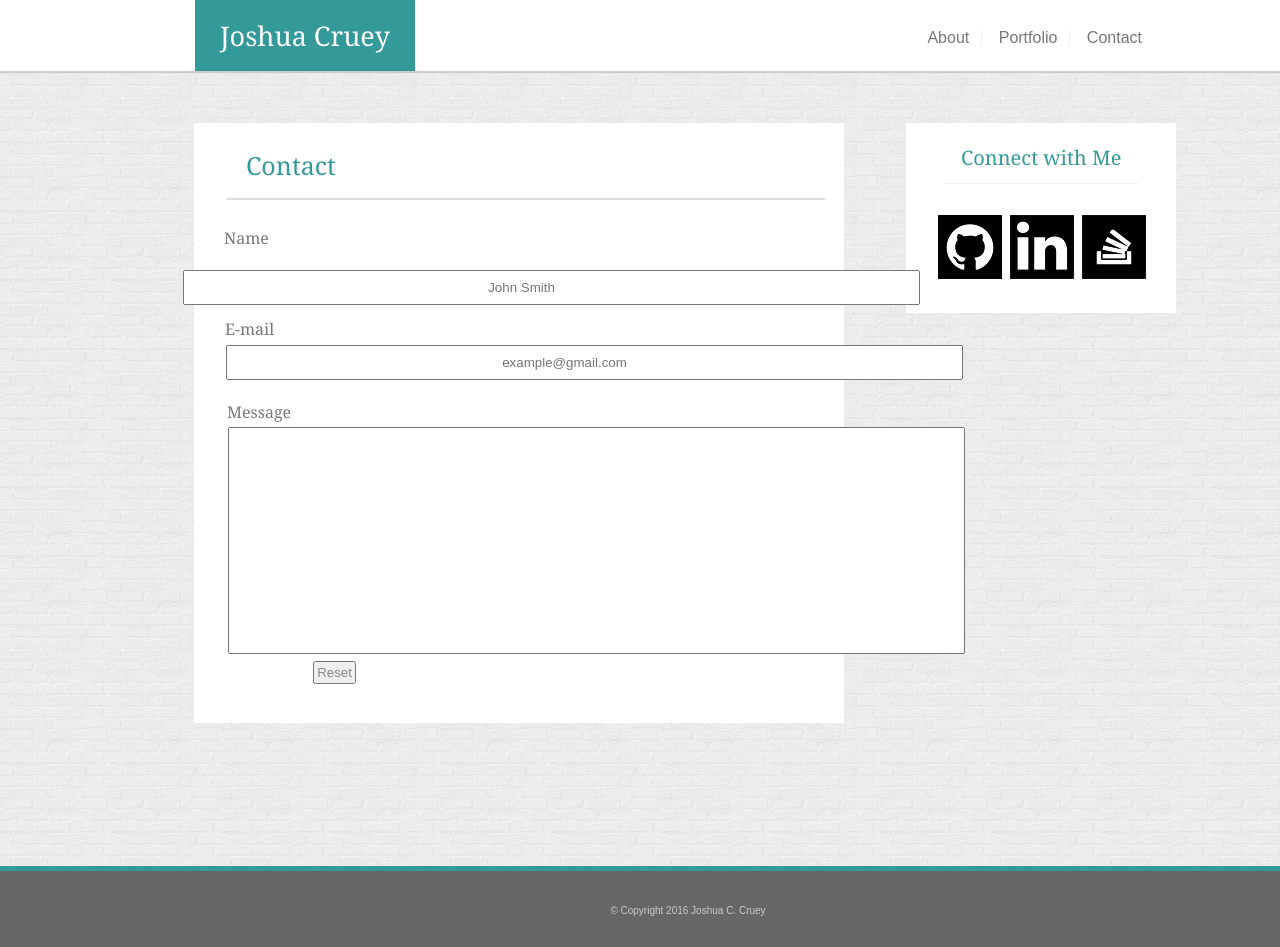
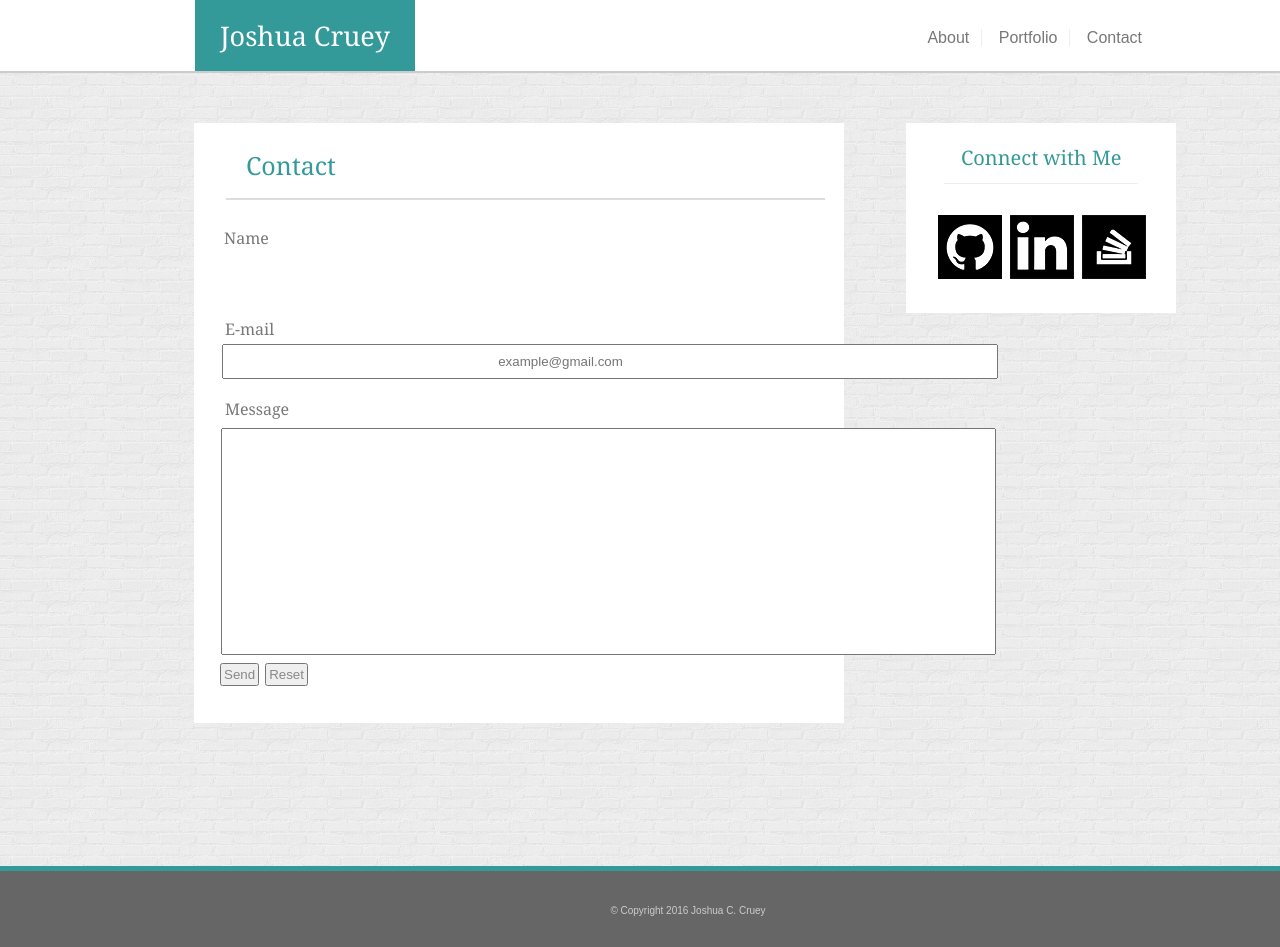
Before and after one commit to jcruey/Basic-Portfolio, a PHP site: page /contact.html in a window 1280 px wide; the page is wider, and only the part inside the window is pictured. Run offline with PHP 8.4, Linux system fonts and the light colour scheme.

Commit message:
more contact css changes

```diff
--- a/assets/css/style.css
+++ b/assets/css/style.css
@@ -108,48 +108,48 @@ iframe {
 #submit {
     float: left;
     position: relative;
-    left: -560px;
-    top: 318px;
+    left: 16px;
+    top: 92px;
 }
 #submit:hover {
 	float: left;
     position: relative;
-    left: -560px;
-    top: 318px;
+    left: 16px;
+    top: 92px;
     color:#1acdc4;
 }
 #reset {
 	float: left;
     position: relative;
-    left: 70px;
-    top: 90px;
+    left: 22px;
+    top: 92px;
 }
 #reset:hover {
 	float: left;
     position: relative;
-    left: 70px;
-    top: 90px;
+    left: 22px;
+    top: 92px;
     color:#1acdc4;
 }
 #messageinput {
 	position: relative;
-    top: 83px;
-    left: 24px;
+    top: 84px;
+    left: 17px;
     padding: 8px;
     padding-bottom: 200px;
-    padding-right: 68px;
+    padding-right: 106px;
 }
 #messagetag {
     position: relative;
-    top: 76px;
-    left: 23px;
+    top: 73px;
+    left: 21px;
 }
 #emailinput {
 	position: relative;
-    top: 52px;
-    left: 22px;
+    top: 51px;
+    left: 18px;
     padding: 8px;
-    padding-right: 68px;
+    padding-right: 107px;
 }
 #emailtag {
     position: relative;
@@ -159,10 +159,10 @@ iframe {
 }
 #nameinput {
     position: relative;
-    top: 44px;
-    left: -21px;
+    top: -314px;
+    left: 19px;
     padding: 8px;
-    padding-right: 68px;
+    padding-right: 105px;
 }
 #nametag {
     position: relative;
```
